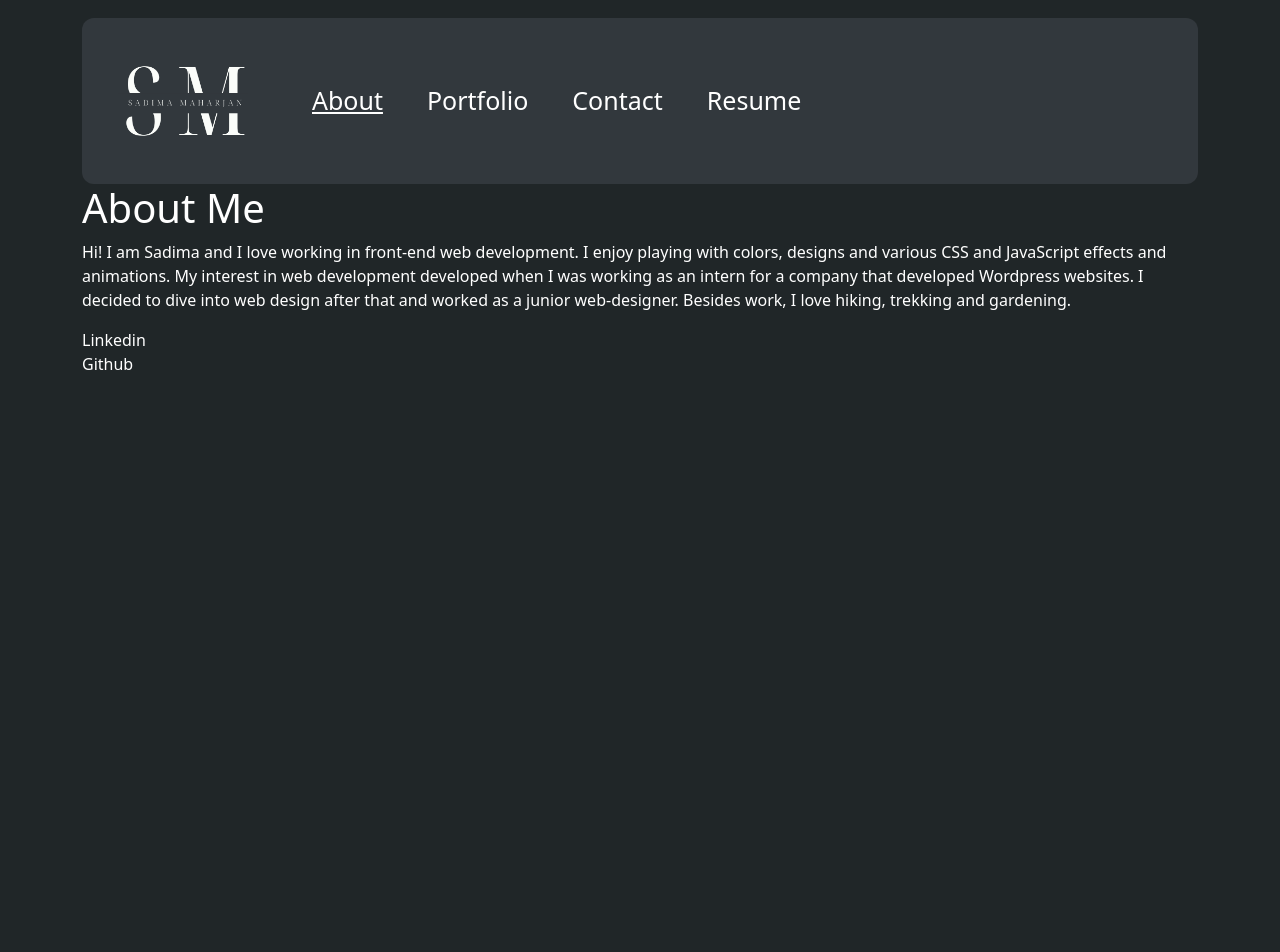
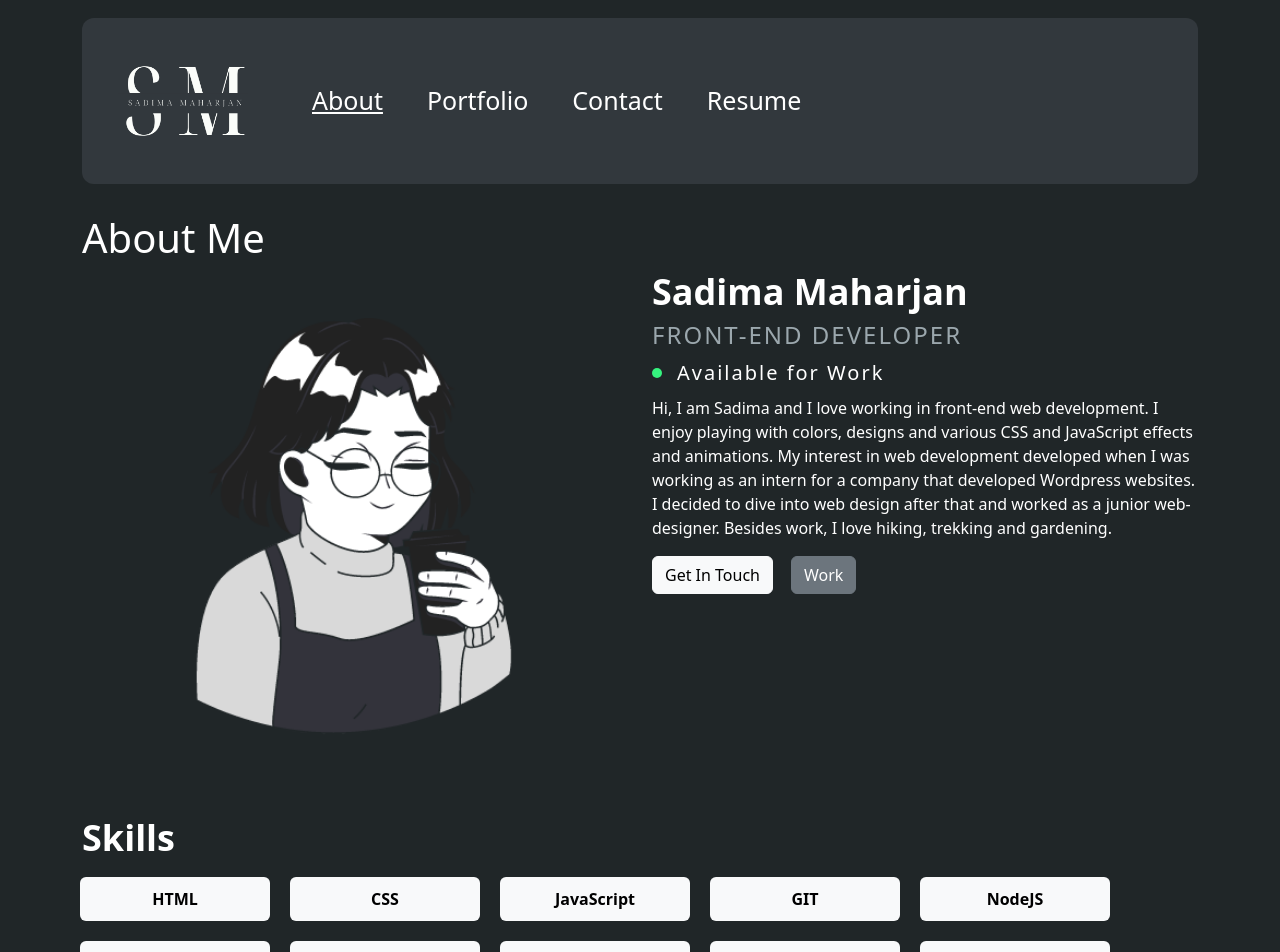
Before and after one commit to SadimaMaharjan/reactportfolio, a React (Create React App) app: page / in a window 1280 px wide. Shown: the top 952 px of the page. Before the commit the page ends 800 px from the top, so only its background shows below. Built offline with nearby package versions, Linux system fonts and the light colour scheme.

Commit message:
added about section

```diff
--- a/src/App.css
+++ b/src/App.css
@@ -49,6 +49,62 @@ img.logo {
   margin-left: 40px;
 }
 
+.content-body {
+  padding: 30px 0;
+}
+
+.avatar img {
+  width: 100%;
+}
+
+.name,
+.title {
+  font-size: 36px;
+  font-weight: 700;
+  line-height: 1.2em;
+}
+.position {
+  color: #9ba7ad;
+  letter-spacing: 2px;
+  text-transform: uppercase;
+}
+
+.availability {
+  letter-spacing: 2px;
+  font-size: 20px;
+  line-height: 1.5em;
+  position: relative;
+  padding-left: 25px;
+}
+
+.availability::before {
+  position: absolute;
+  content: "";
+  width: 10px;
+  height: 10px;
+  border-radius: 100%;
+  background-color: #35f37e;
+  left: 0;
+  top: 10px;
+}
+
+.button-wrapper {
+  grid-column-gap: 18px;
+  display: flex;
+}
+
+.col-md-2.badge.text-bg-light.skill-tab {
+  padding: 14px;
+  font-size: 16px;
+  margin: 10px;
+}
+
+.footer {
+  background-color: #32383d;
+  border-radius: 12px;
+  padding: 12px 36px;
+}
+
 @media (prefers-reduced-motion: no-preference) {
   .App-logo {
     animation: App-logo-spin infinite 20s linear;
--- a/src/components/Footer.js
+++ b/src/components/Footer.js
@@ -2,7 +2,7 @@ import React from "react";
 
 export default function Footer() {
   return (
-    <div>
+    <div class="footer">
       <div>Linkedin</div>
       <div>Github</div>
     </div>
--- a/src/components/pages/About.js
+++ b/src/components/pages/About.js
@@ -4,14 +4,46 @@ export default function About() {
   return (
     <div class="content-body">
       <h1>About Me</h1>
-      <p>
-        Hi! I am Sadima and I love working in front-end web development. I enjoy
-        playing with colors, designs and various CSS and JavaScript effects and
-        animations. My interest in web development developed when I was working
-        as an intern for a company that developed Wordpress websites. I decided
-        to dive into web design after that and worked as a junior web-designer.
-        Besides work, I love hiking, trekking and gardening.
-      </p>
+      <div class="row">
+        <div class="col-md-6 avatar">
+          <img src={require("../../assets/avatar.png")} />
+        </div>
+        <div class="col-md-6  description">
+          <h2 class="name title">Sadima Maharjan</h2>
+          <h4 class="position">Front-End Developer</h4>
+          <h5 class="availability">Available for Work</h5>
+          <p>
+            Hi, I am Sadima and I love working in front-end web development. I
+            enjoy playing with colors, designs and various CSS and JavaScript
+            effects and animations. My interest in web development developed
+            when I was working as an intern for a company that developed
+            Wordpress websites. I decided to dive into web design after that and
+            worked as a junior web-designer. Besides work, I love hiking,
+            trekking and gardening.
+          </p>
+          <div class="button-wrapper">
+            <button type="button" class="btn btn-light" href="#contact">
+              Get In Touch
+            </button>
+            <button type="button" class="btn btn-secondary">
+              Work
+            </button>
+          </div>
+        </div>
+      </div>
+      <div class="row">
+        <h2 class="title">Skills</h2>
+        <div class="col-md-2 badge text-bg-light skill-tab">HTML</div>
+        <div class="col-md-2 badge text-bg-light skill-tab">CSS</div>
+        <div class="col-md-2 badge text-bg-light skill-tab">JavaScript</div>
+        <div class="col-md-2 badge text-bg-light skill-tab">GIT</div>
+        <div class="col-md-2 badge text-bg-light skill-tab">NodeJS</div>
+        <div class="col-md-2 badge text-bg-light skill-tab">ExpressJS</div>
+        <div class="col-md-2 badge text-bg-light skill-tab">SQL</div>
+        <div class="col-md-2 badge text-bg-light skill-tab">MongoDB/NoSQL</div>
+        <div class="col-md-2 badge text-bg-light skill-tab">ReactJS</div>
+        <div class="col-md-2 badge text-bg-light skill-tab">GraphQL</div>
+      </div>
     </div>
   );
 }
--- a/src/components/pages/Contact.js
+++ b/src/components/pages/Contact.js
@@ -2,7 +2,7 @@ import React from "react";
 
 export default function Contact() {
   return (
-    <div>
+    <div class="content-body">
       <h1>Contact Page</h1>
       <p>
         Nunc pharetra finibus est at efficitur. Praesent sed congue diam.
--- a/src/components/pages/Portfolio.js
+++ b/src/components/pages/Portfolio.js
@@ -2,7 +2,7 @@ import React from "react";
 
 export default function Portfolio() {
   return (
-    <div>
+    <div class="content-body">
       <h1>Portfolio Page</h1>
       <p>
         Nunc pharetra finibus est at efficitur. Praesent sed congue diam.
--- a/src/components/pages/Resume.js
+++ b/src/components/pages/Resume.js
@@ -2,7 +2,7 @@ import React from "react";
 
 export default function Resume() {
   return (
-    <div>
+    <div class="content-body">
       <h1>Resume Page</h1>
       <p>
         Nunc pharetra finibus est at efficitur. Praesent sed congue diam.
--- a/src/index.css
+++ b/src/index.css
@@ -1,13 +1,13 @@
 body {
   margin: 0;
-  font-family: -apple-system, BlinkMacSystemFont, 'Segoe UI', 'Roboto', 'Oxygen',
-    'Ubuntu', 'Cantarell', 'Fira Sans', 'Droid Sans', 'Helvetica Neue',
-    sans-serif;
+  font-family: -apple-system, BlinkMacSystemFont, "Segoe UI", "Roboto", "Oxygen",
+    "Ubuntu", "Cantarell", "Fira Sans", "Droid Sans", "Helvetica Neue",
+    "Manrope" sans-serif;
   -webkit-font-smoothing: antialiased;
   -moz-osx-font-smoothing: grayscale;
 }
 
 code {
-  font-family: source-code-pro, Menlo, Monaco, Consolas, 'Courier New',
+  font-family: source-code-pro, Menlo, Monaco, Consolas, "Courier New",
     monospace;
 }
```
Also changed, not shown: src/assets/avatar.png (added).
